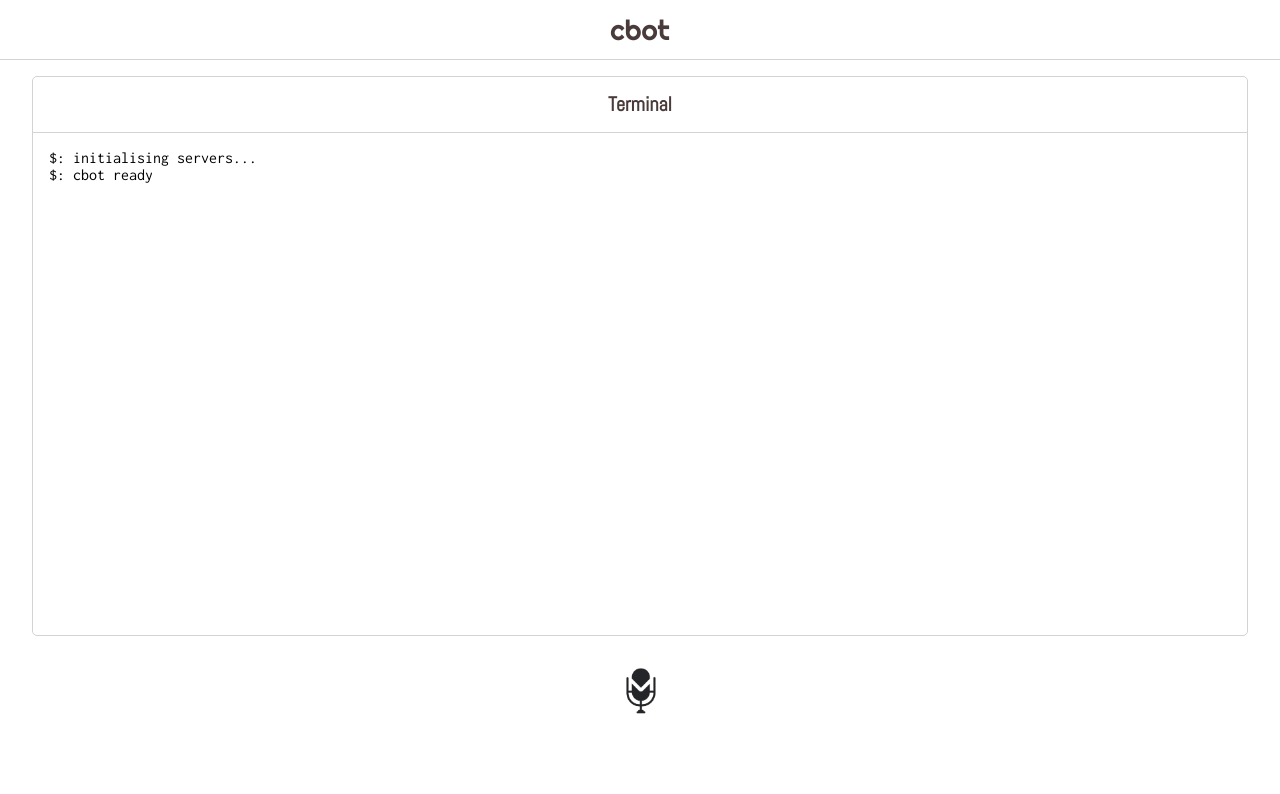
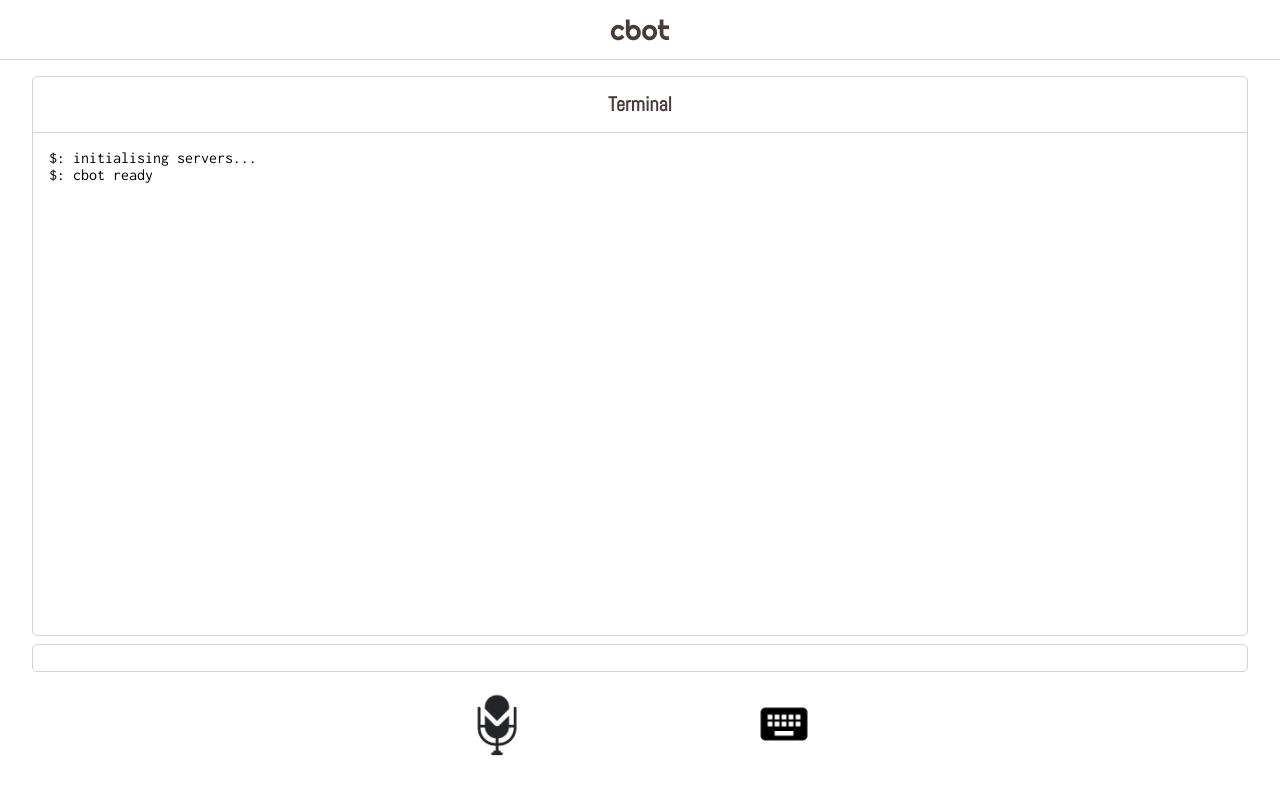
Before and after one commit to PretentiousOnPurpose/cbot, a plain HTML site: page modules/web/index.html in a window 1280 px wide. Drawn offline with Linux system fonts and the light colour scheme.

Commit message:
Keyboard Input added

```diff
--- a/modules/web/index.html
+++ b/modules/web/index.html
@@ -22,7 +22,11 @@
             </div>
         </div>
 
-        <button></button>
+        <p contenteditable="true" id="cmd"></p>
+        <article id="btns">
+            <button id="mic"></button>
+            <button id="kb"></button>
+        </article>
         <script src="static/js/fb.js"></script>
         <script type="text/javascript" src="static/js/index.js"></script>
         <script>
--- a/modules/web/static/css/main.css
+++ b/modules/web/static/css/main.css
@@ -37,7 +37,7 @@ header {
     justify-content: space-between;
     align-items: flex-start;
     overflow: hidden;
-    margin-bottom: 1.5rem;
+    margin-bottom: 0.5rem;
 }
 
 .card-header {
@@ -63,9 +63,33 @@ header {
     overflow-y: scroll;
 }
 
-button {
-    height: 7.5%;
+#cmd {
+    height: 3.5%;
     width: 95%;
+    border: 1px solid lightgrey;
+    border-radius: 5px;
+    margin-bottom: 0.75rem;
+    font-size: 1.25rem;
+    font-family: 'Abel', sans-serif;
+    font-weight: 700;
+    display: flex;
+    justify-content: left;
+    align-items: center;
+    padding-left: 0.5rem;
+}
+
+#btns {
+    height: 10%;
+    width: 45%;
+    display: flex;
+    flex-flow: row wrap;
+    justify-content: space-around;
+    align-items: center;
+}
+
+#mic {
+    height: 100%;
+    width: 50%;
     background-image: url("../images/mic.png");
     background-size: contain;
     background-repeat: no-repeat;
@@ -74,6 +98,16 @@ button {
     border: transparent;
 }
 
+#kb {
+    height: 70%;
+    width: 50%;
+    background-image: url("../images/kb.png");
+    background-size: contain;
+    background-repeat: no-repeat;
+    background-position: center;
+    background-color: transparent;
+    border: transparent;
+}
 
 button:focus {
     outline: none;
--- a/modules/web/static/js/index.js
+++ b/modules/web/static/js/index.js
@@ -8,7 +8,7 @@ function sendVoice(str) {
   xhttp.open("POST", "/voiceCtrl", true);
   xhttp.onreadystatechange = function() {
     if (!(this.readyState == 4 && this.status == 200)) {
-        alert("Server did not respond");
+        // alert("You said: " + str + "\n\n" + "Server did not respond");
     }
   };
   xhttp.setRequestHeader("Content-Type", "application/x-www-form-urlencoded");
@@ -17,6 +17,7 @@ function sendVoice(str) {
 
 
 function startVoice() {
+  var textDisp = document.querySelector("#cmd");
   console.log("Starting Voice Recording...");
   if (window.hasOwnProperty('webkitSpeechRecognition')) {
 
@@ -31,6 +32,7 @@ function startVoice() {
     recognition.onresult = function(e) {
       console.log(typeof(e.results[0][0].transcript));
       // alert(e.results[0][0].transcript);
+      textDisp.innerHTML = e.results[0][0].transcript;
       sendVoice(e.results[0][0].transcript);
       recognition.stop();
     };
@@ -43,4 +45,4 @@ function startVoice() {
 }
 
 
-document.querySelector("button").onclick = startVoice;
+document.querySelector("#mic").onclick = startVoice;
```
Also changed, not shown: modules/web/static/images/kb.png (added).
